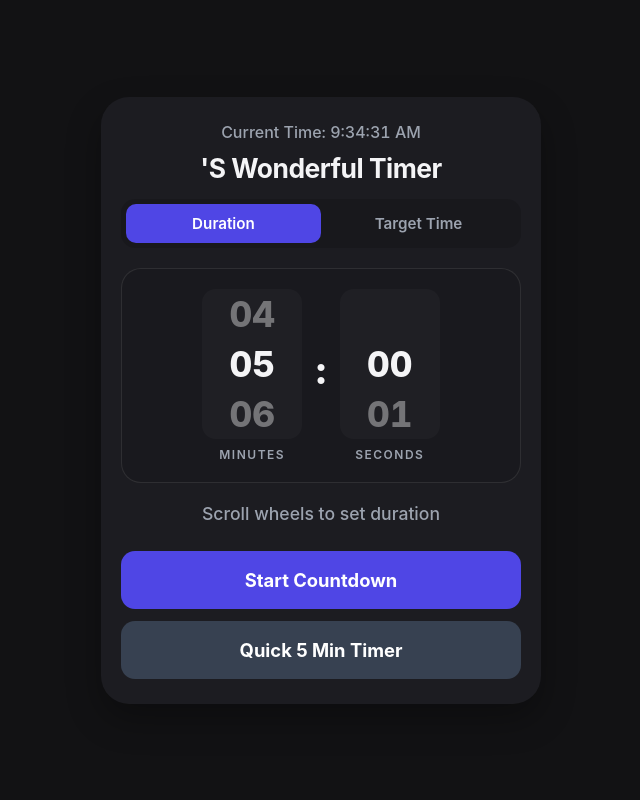
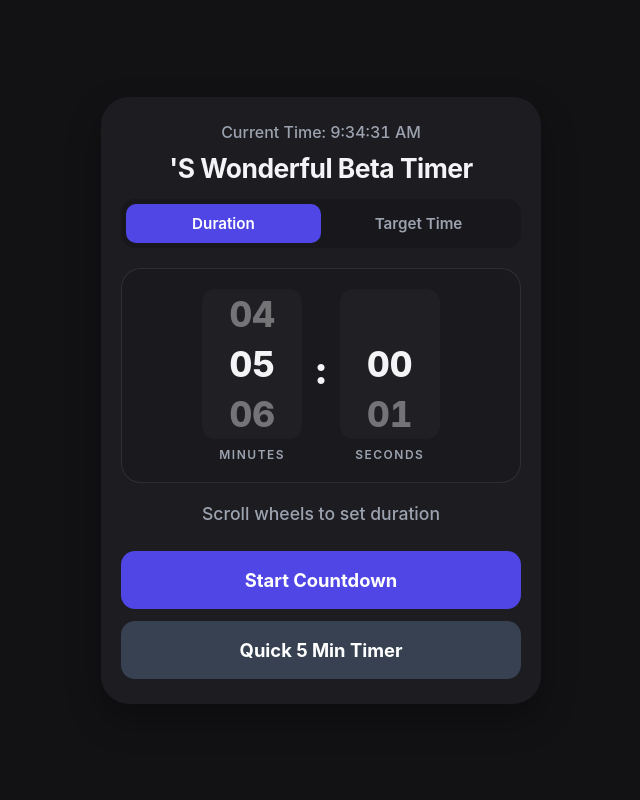
Before and after one commit to jcjacksonc/sailingTimer, a plain HTML site: page index.html in a window 1280 px wide. Shown: the whole page, without its empty margins (319-959 px from the left). Drawn offline with Linux system fonts and the light colour scheme.

Commit message:
Update app title to 'S Wonderful Beta Timer'

```diff
--- a/index.html
+++ b/index.html
@@ -370,7 +370,7 @@
         // CONFIGURABLE TEXT STRINGS, AUDIO & VOICE
         // ==========================================
         const CONFIG = {
-            appTitle: "'S Wonderful Timer",
+            appTitle: "'S Wonderful Beta Timer",
             startBtnText: "Start Countdown",
             stopBtnText: "Reset / Stop",
             quick5BtnText: "Quick 5 Min Timer",
```
